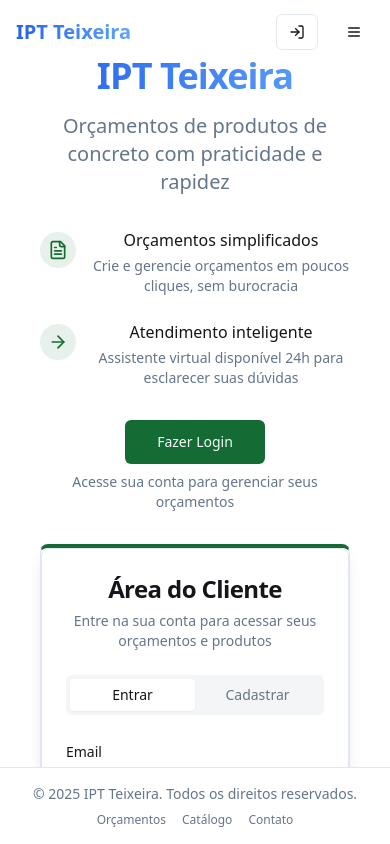
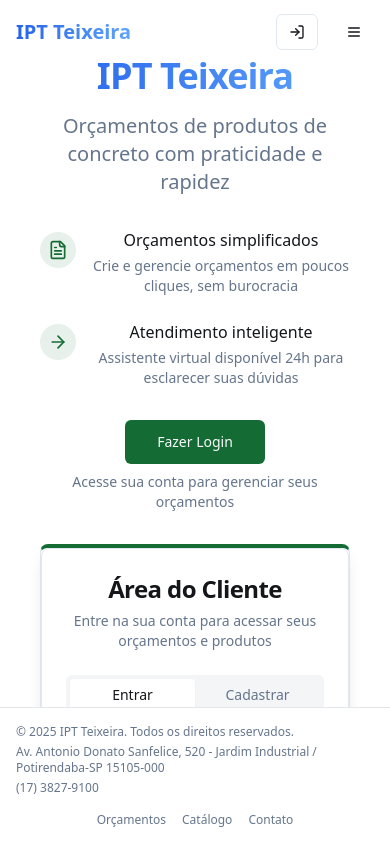
Before and after one commit to gabiebia14/concrete-bid-buddy, a React (Vite) app: page / in a window 390 px wide. Built offline with nearby package versions, Linux system fonts and the light colour scheme.

Commit message:
Update footer information
Update the footer to include address and phone number.

```diff
--- a/src/components/layout/Footer.tsx
+++ b/src/components/layout/Footer.tsx
@@ -8,11 +8,13 @@ export function Footer() {
     <footer className="bg-white dark:bg-gray-950 border-t border-gray-200 dark:border-gray-800 mt-auto py-4">
       <div className="container mx-auto px-4">
         <div className="flex flex-col md:flex-row justify-between items-center gap-2">
-          <p className="text-sm text-muted-foreground">
-            &copy; {currentYear} IPT Teixeira. Todos os direitos reservados.
-          </p>
+          <div className="text-xs text-muted-foreground">
+            <p>&copy; {currentYear} IPT Teixeira. Todos os direitos reservados.</p>
+            <p className="mt-1">Av. Antonio Donato Sanfelice, 520 - Jardim Industrial / Potirendaba-SP 15105-000</p>
+            <p className="mt-1">(17) 3827-9100</p>
+          </div>
 
-          <div className="flex space-x-4">
+          <div className="flex space-x-4 mt-2 md:mt-0">
             <Link
               to="/criar-orcamento"
               className="text-xs text-muted-foreground hover:text-primary transition-colors"
```
